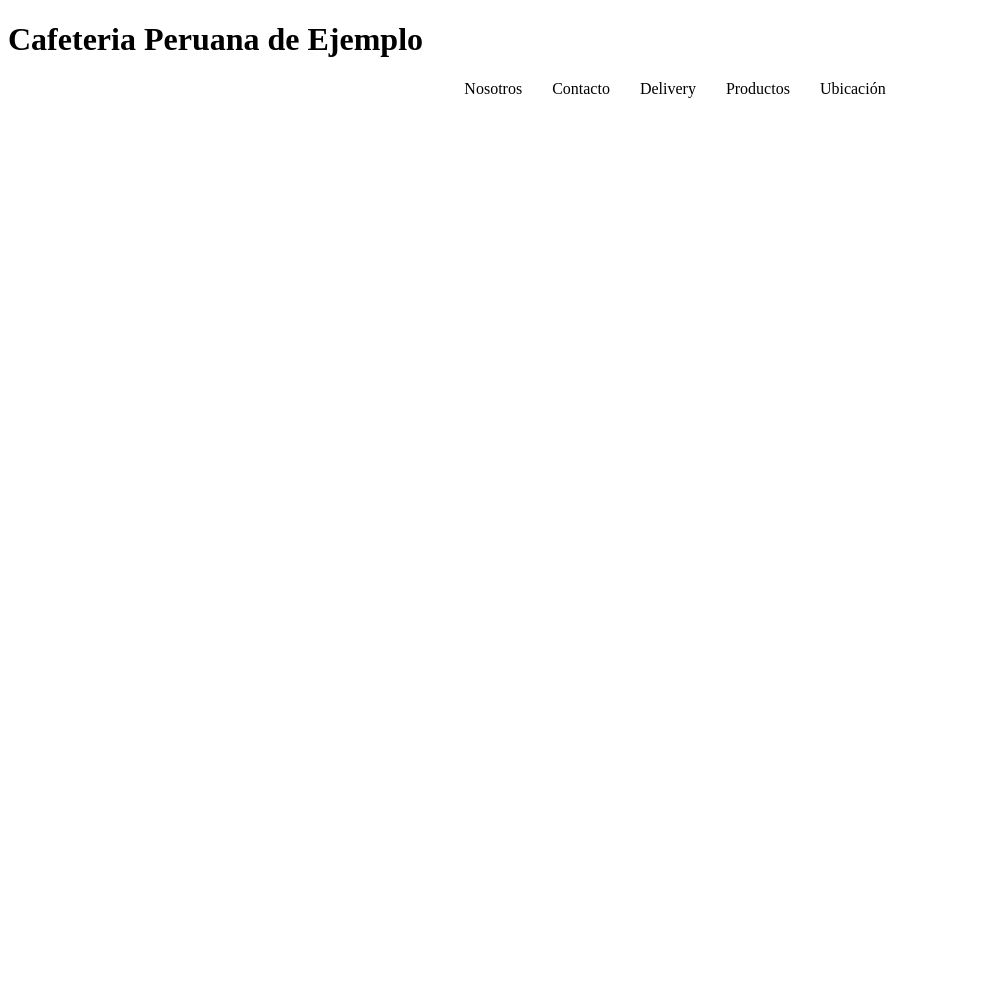
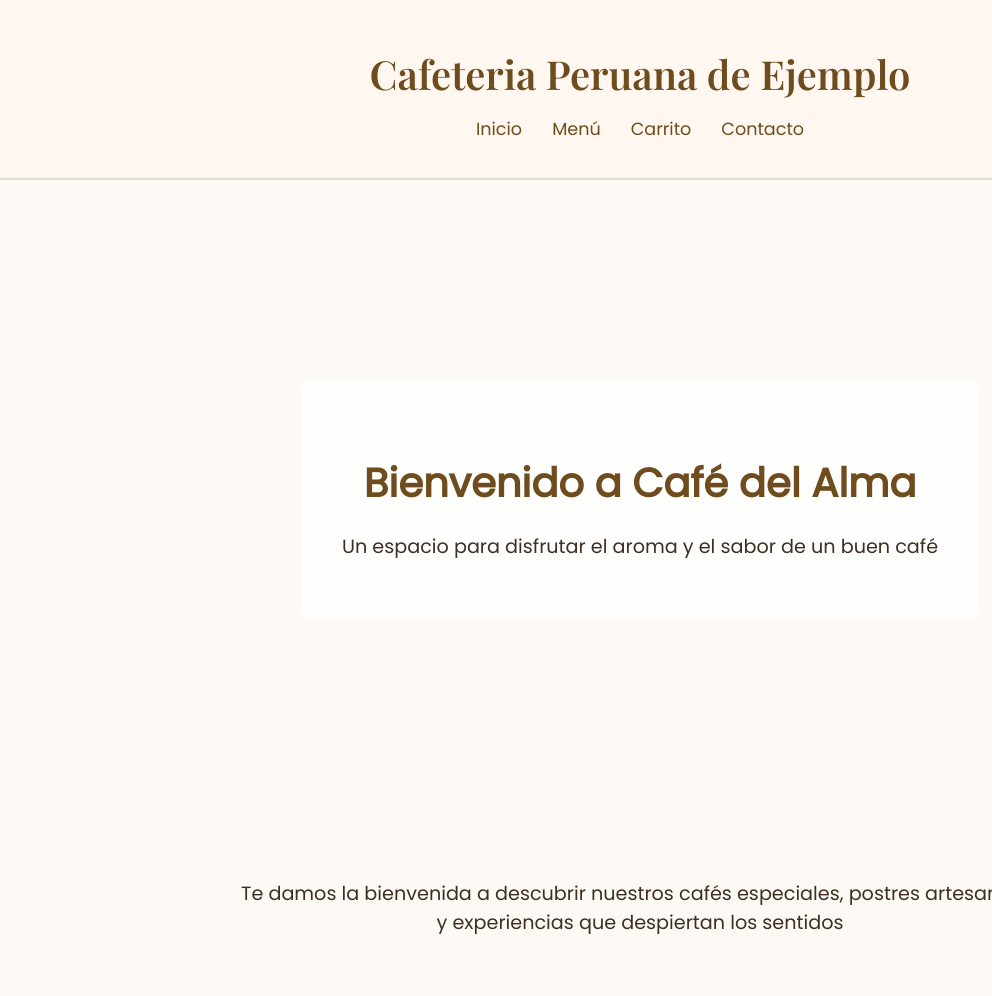
Before and after one commit to thonystar/PaginawebCafeteria, a plain HTML site: page index.html in a window 1280 px wide. Shown: the whole page, without its empty margins (0-992 px from the left). Before the commit the page ends 800 px from the top, so only its background shows below. Drawn offline with nearby package versions, Linux system fonts and the light colour scheme.

Commit message:
fix: Correciones en el html y css para probar el modelo de la pagina web

```diff
--- a/css/style.css
+++ b/css/style.css
@@ -1,11 +1,83 @@
-nav ul {
+body {
+    margin: 0;
+    font-family: 'Poppins',sans-serif;
+    background: #fdfaf6;
+    color: #3e2f24;
+}
+
+/* encabezados */
+
+.navbar {
+    background-color: #fff7f0;
+    padding: 20px 0;
+    text-align: center;
+    border-bottom: 2px solid #e6ddd0;
+    position: sticky;
+    top: 0;
+    z-index: 1000;
+
+}
+
+.logo {
+    font-family: 'Playfair Display', serif;
+    font-size: 2.5rem;
+    color: #6e4c1e;
+    margin-bottom: 10px;
+}
+.navbar nav ul {
     display: flex;
     justify-content: center;
     list-style: none;
+    gap: 30px; /* se usa en vez del margin para la separación de la lista*/
+    padding: 0;
 }
 
-nav ul li {
-    padding-left: 30px;
+.navbar nav ul li a{
     text-decoration: none;
+    color: #6e4c1e;
+    font-weight: 500;
+    font-size: 1.1rem;
+    transition: color 0.3s ease;
+}
 
+.navbar nav ul li a:hover{
+    color: #a77a3d;
 }
+
+/* Section */
+
+.hero{
+    background-size: cover;
+    background-position: center;
+    height: 80vh;
+    display: flex;
+    align-items: center;
+    justify-content: center;
+}
+
+.hero-content {
+    background-color: rgba(255, 255,255, 0.8);
+    padding: 40px;
+    border-radius: 8px;
+    text-align: center;
+}
+
+.hero-content h2 {
+    font-family: 'Playfair Display' serif;
+    font-size: 2.5rem;
+    color: #6e4c1e;
+    margin-bottom: 10px;
+}
+
+.hero-content p {
+    font-size: 1.2rem;
+}
+
+/* Introduccion */
+.intro {
+    padding: 40px 20px;
+    max-width: 800px;
+    margin: auto;
+    text-align: center;
+    font-size: 1.2rem;
+}
--- a/index.html
+++ b/index.html
@@ -5,19 +5,32 @@
     <meta name="viewport" content="width=device-width, initial-scale=1.0">
     <title>Cafetería Online</title>
     <link rel="stylesheet" href="./css/style.css">
+    <link href="https://fonts.googleapis.com/css2?family=Playfair+Display:wght@600&family=Poppins&display=swap" rel="stylesheet">
 </head>
 <body>
-    <header>
-        <h1>Cafeteria Peruana de Ejemplo</h1>
+    <header class="navbar">
+        <h1 class="logo">Cafeteria Peruana de Ejemplo</h1>
         <nav>
             <ul>
-                <li>Nosotros</li>
-                <li>Contacto</li>
-                <li>Delivery</li>
-                <li>Productos</li>
-                <li>Ubicación</li>
+                <li><a href="#">Inicio</a></li>
+                <li><a href="#">Menú</a></li>
+                <li><a href="#">Carrito</a></li>
+                <li><a href="#">Contacto</a></li>
             </ul>
         </nav>
     </header>
+
+    <section class="hero">
+        <div class="hero-content">
+            <h2>Bienvenido a Café del Alma</h2>
+            <p>Un espacio para disfrutar el aroma y el sabor de un buen café</p>
+        </div>
+    </section>
+
+    <section class="intro">
+        <p>Te damos la bienvenida a descubrir nuestros cafés especiales, postres artesanales y experiencias
+            que despiertan los sentidos
+        </p>
+    </section>
 </body>
 </html>
```
